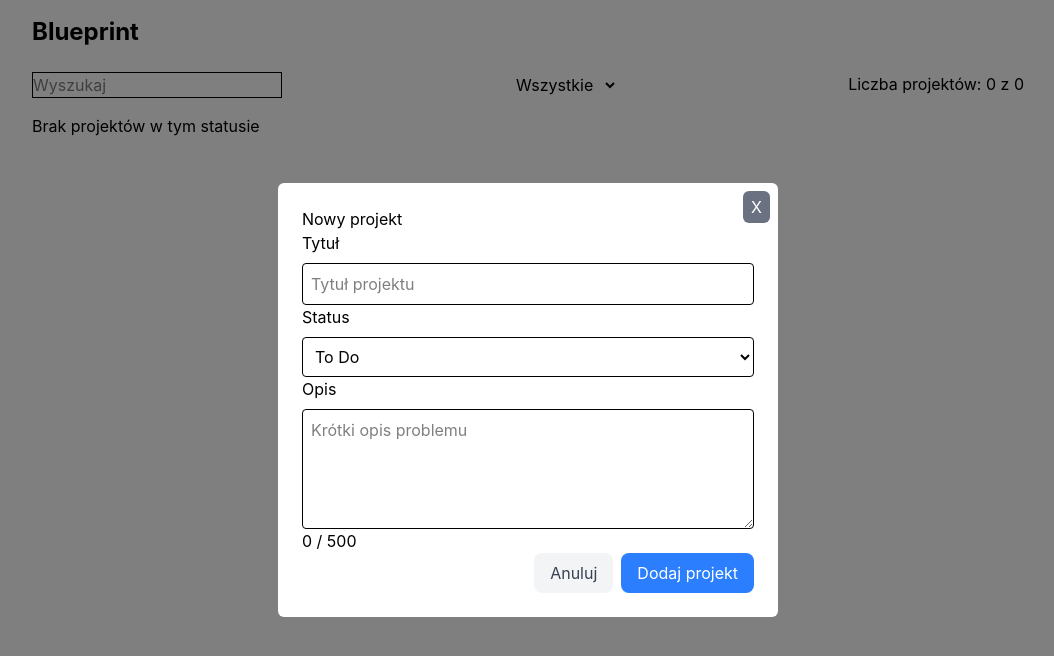
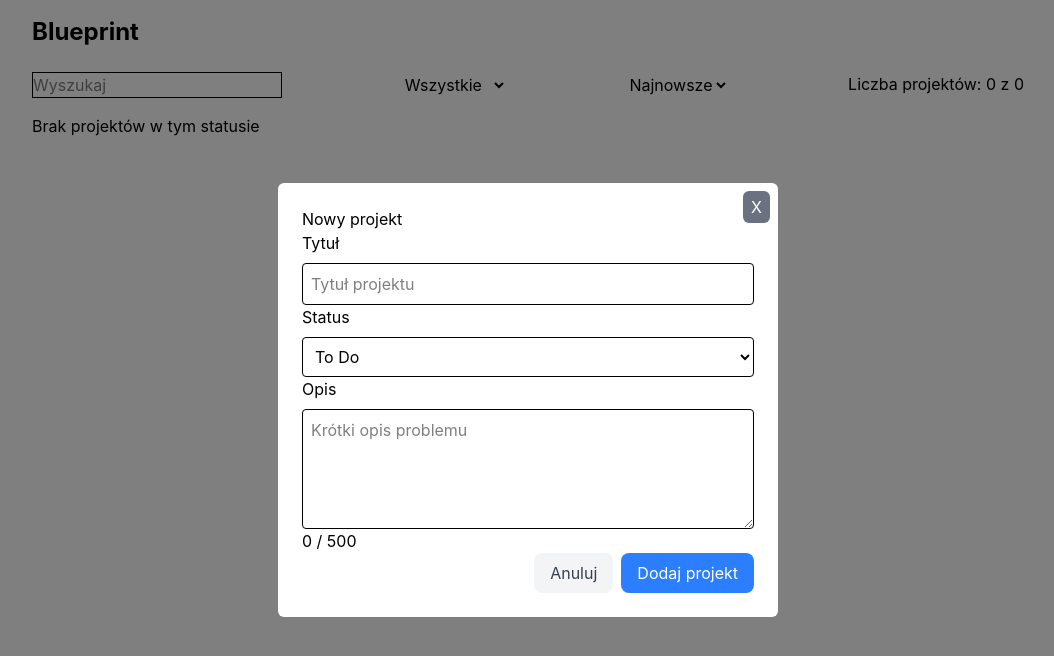
Before and after one commit to Micczaloni/blueprint, a React (Vite) app: page / in a window 1280 px wide. Both pictures are taken after a click on the button "Nowy projekt +". Shown: the top 656 px of the page, without its empty margins (112-1166 px from the left). Built offline with nearby package versions, Linux system fonts and the light colour scheme.

Commit message:
Blueprint with sort function

```diff
--- a/src/App.tsx
+++ b/src/App.tsx
@@ -64,7 +64,22 @@ function App() {
     return project.title.toLowerCase().includes(searchTerm.toLowerCase());
   }
 
-  const sortedProjects = [...filteredProjects].sort();
+  function compareProjects(a: Project, b: Project) {
+    switch (sortOption) {
+      case "newest":
+        return b.createdAt - a.createdAt;
+      case "oldest":
+        return a.createdAt - b.createdAt;
+      case "titleAsc":
+        return a.title.localeCompare(b.title);
+      case "titleDesc":
+        return b.title.localeCompare(a.title);
+      default:
+        return 0;
+    }
+  }
+
+  const sortedProjects = [...filteredProjects].sort(compareProjects);
 
   return (
     <main className="max-w-[80%] m-auto p-4">
@@ -108,6 +123,17 @@ function App() {
               <option value="In Progress">In Progress</option>
               <option value="Done">Done</option>
             </select>
+            <select
+              value={sortOption}
+              onChange={(event) =>
+                setSortOption(event.target.value as SortOption)
+              }
+            >
+              <option value="newest">Najnowsze</option>
+              <option value="oldest">Najstarsze</option>
+              <option value="titleAsc">A → Z</option>
+              <option value="titleDesc">Z → A</option>
+            </select>
             <p>
               Liczba projektów: {filteredProjects.length} z {projects.length}
             </p>
@@ -116,7 +142,7 @@ function App() {
             {filteredProjects.length === 0 ? (
               <p>Brak projektów w tym statusie</p>
             ) : (
-              filteredProjects.map((project) => (
+              sortedProjects.map((project) => (
                 <ProjectCard
                   key={project.id}
                   project={project}
```
